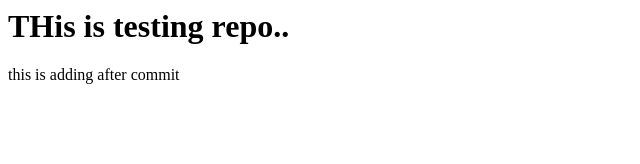
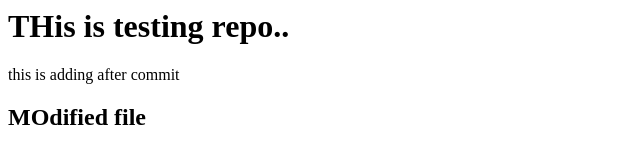
Before and after one commit to amarchinta/testing, a plain HTML site: page index.html in a window 1280 px wide. Shown: the whole page, without its empty margins (0-640 px from the left). Drawn offline with Linux system fonts and the light colour scheme.

Commit message:
modified file index

```diff
--- a/index.html
+++ b/index.html
@@ -5,5 +5,6 @@
 	<body>
 		<h1>THis is testing repo..</h1>
 		<p>this is adding after commit </p>
+		<h2>MOdified file </h2>
 	</body>
 </html>
```
